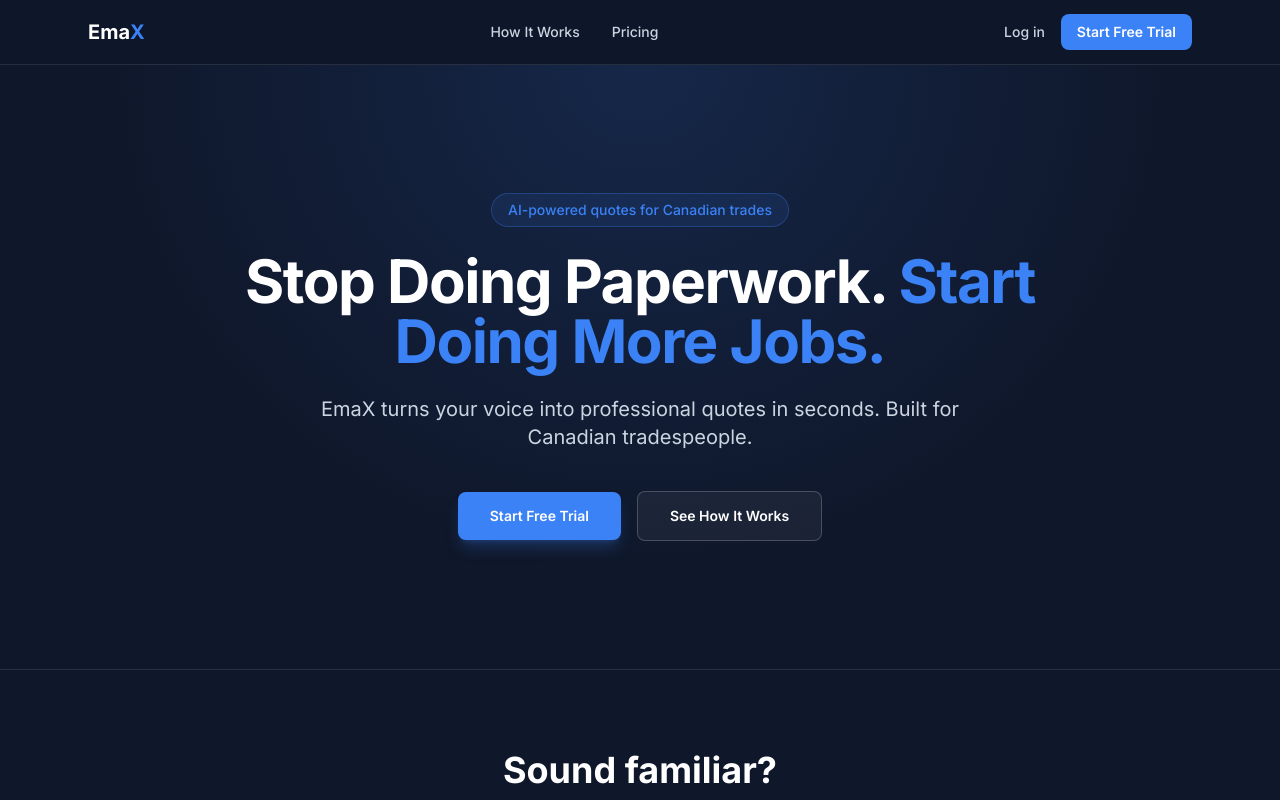
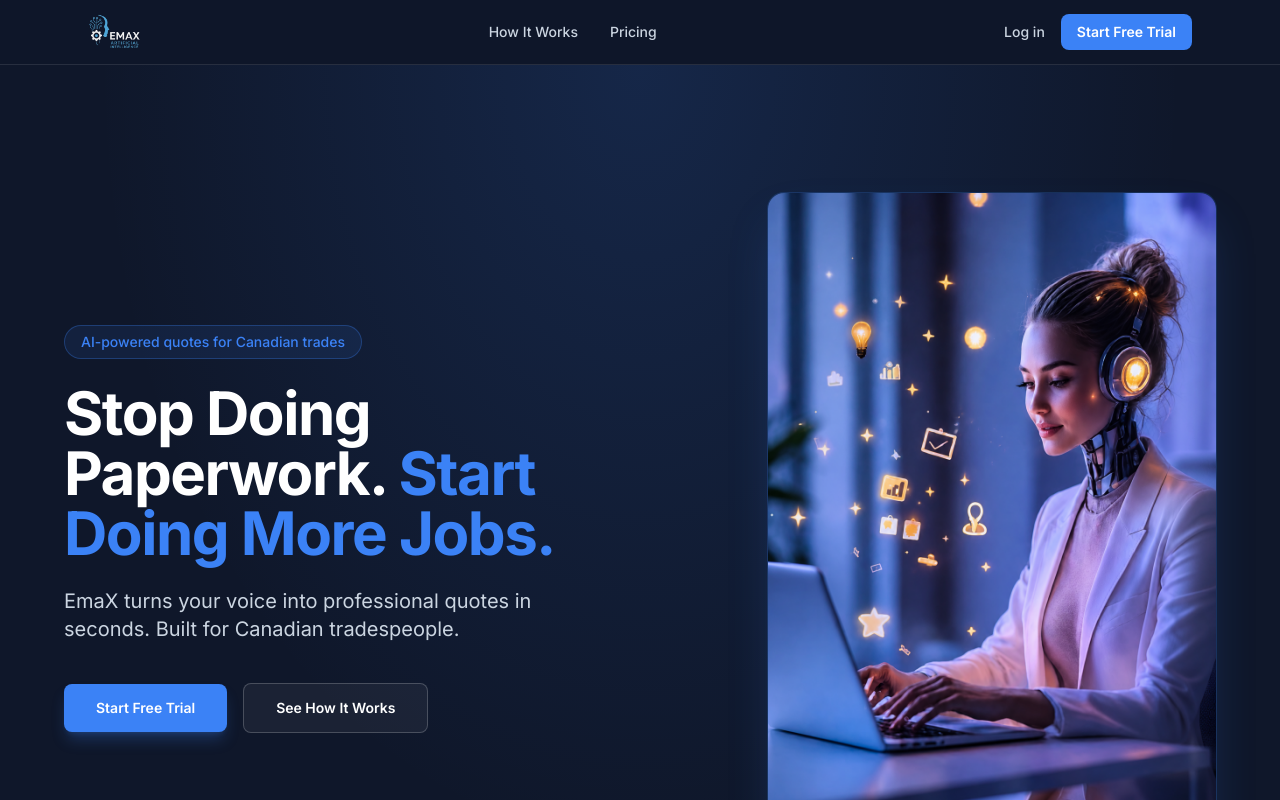
Before and after one commit to Nader-gh84/Emmax, a Next.js app: page / in a window 1280 px wide. Shown: the top 800 px of the page. Built offline with nearby package versions, Linux system fonts and the light colour scheme.

Commit message:
Add logo and hero images, streamline dashboard home
Replace text logos with image assets in the header and sidebar, add the AI assistant to the landing hero, and remove the dashboard greeting for a cleaner home view.

```diff
--- a/src/app/dashboard/page.tsx
+++ b/src/app/dashboard/page.tsx
@@ -1,7 +1,5 @@
 import Link from "next/link";
 import { IconMicrophone } from "@/components/dashboard/icons";
-import { createClient } from "@/lib/supabase/server";
-import { getFirstName } from "@/lib/user";
 
 const stats = [
   { label: "Quotes This Month", value: "0" },
@@ -10,27 +8,10 @@
   { label: "Revenue", value: "$0" },
 ];
 
-export default async function DashboardPage() {
-  const supabase = createClient();
-  const {
-    data: { user },
-  } = await supabase.auth.getUser();
-
-  const firstName = user ? getFirstName(user) : "there";
-
+export default function DashboardPage() {
   return (
     <main className="min-w-0 p-4 sm:p-6 lg:p-8">
-      {/* Header */}
-      <div className="flex flex-col gap-6 sm:flex-row sm:items-center sm:justify-between">
-        <div>
-          <h1 className="text-2xl font-bold text-white sm:text-3xl">
-            Good morning, {firstName}
-          </h1>
-          <p className="mt-1 text-sm text-slate-400">
-            Here&apos;s what&apos;s happening with your quotes today.
-          </p>
-        </div>
-
+      <div className="flex flex-col gap-6 sm:flex-row sm:items-center sm:justify-end">
         <Link
           href="/dashboard/new-quote"
           className="inline-flex items-center justify-center gap-2 rounded-xl bg-accent px-6 py-3.5 text-sm font-semibold text-white shadow-lg shadow-accent/25 transition hover:bg-blue-600"
--- a/src/app/page.tsx
+++ b/src/app/page.tsx
@@ -1,3 +1,4 @@
+import Image from "next/image";
 import Link from "next/link";
 import { Header } from "@/components/layout/header";
 import { Footer } from "@/components/layout/footer";
@@ -67,7 +68,9 @@
         {/* Hero */}
         <section className="relative overflow-hidden px-6 py-24 sm:py-32">
           <div className="pointer-events-none absolute inset-0 bg-[radial-gradient(ellipse_at_top,_rgba(59,130,246,0.15)_0%,_transparent_60%)]" />
-          <div className="relative mx-auto max-w-4xl text-center">
+          <div className="relative mx-auto max-w-6xl">
+            <div className="flex flex-col gap-10 lg:grid lg:grid-cols-2 lg:items-center lg:gap-12">
+              <div className="order-2 text-center lg:order-1 lg:text-left">
                 <p className="mb-6 inline-block rounded-full border border-accent/30 bg-accent/10 px-4 py-1.5 text-sm font-medium text-accent">
                   AI-powered quotes for Canadian trades
                 </p>
@@ -75,11 +78,11 @@
                   Stop Doing Paperwork.{" "}
                   <span className="text-accent">Start Doing More Jobs.</span>
                 </h1>
-            <p className="mx-auto mt-6 max-w-2xl text-lg text-slate-300 sm:text-xl">
+                <p className="mx-auto mt-6 max-w-2xl text-lg text-slate-300 sm:text-xl lg:mx-0">
                   EmaX turns your voice into professional quotes in seconds. Built
                   for Canadian tradespeople.
                 </p>
-            <div className="mt-10 flex flex-col items-center justify-center gap-4 sm:flex-row">
+                <div className="mt-10 flex flex-col items-center justify-center gap-4 sm:flex-row lg:justify-start">
                   <Link
                     href="/signup"
                     className="w-full rounded-lg bg-accent px-8 py-3.5 text-sm font-semibold text-white shadow-lg shadow-accent/25 transition hover:bg-blue-600 sm:w-auto"
@@ -92,6 +95,19 @@
                   >
                     See How It Works
                   </Link>
+                </div>
+              </div>
+
+              <div className="order-1 flex justify-center lg:order-2 lg:justify-end">
+                <Image
+                  src="/images/hero-assistant.png"
+                  alt="Ema, your AI quote assistant"
+                  width={520}
+                  height={520}
+                  priority
+                  className="h-auto w-full max-w-xs rounded-2xl shadow-2xl shadow-accent/25 ring-1 ring-accent/20 sm:max-w-sm lg:max-w-md"
+                />
+              </div>
             </div>
           </div>
         </section>
--- a/src/components/dashboard/sidebar.tsx
+++ b/src/components/dashboard/sidebar.tsx
@@ -1,5 +1,6 @@
 "use client";
 
+import Image from "next/image";
 import Link from "next/link";
 import { usePathname } from "next/navigation";
 import { SignOutButton } from "@/components/auth/sign-out-button";
@@ -15,8 +16,15 @@
   return (
     <aside className="hidden w-64 shrink-0 flex-col border-r border-white/10 bg-navy md:flex">
       <div className="flex h-16 items-center border-b border-white/10 px-6">
-        <Link href="/" className="text-xl font-bold text-white">
-          Ema<span className="text-accent">X</span>
+        <Link href="/" className="shrink-0">
+          <Image
+            src="/images/logo.png"
+            alt="EmaX"
+            width={120}
+            height={36}
+            className="h-9 w-auto"
+            priority
+          />
         </Link>
       </div>
 
--- a/src/components/layout/header.tsx
+++ b/src/components/layout/header.tsx
@@ -1,11 +1,19 @@
+import Image from "next/image";
 import Link from "next/link";
 
 export function Header() {
   return (
     <header className="sticky top-0 z-50 border-b border-white/10 bg-navy/95 backdrop-blur-sm">
       <div className="mx-auto flex h-16 max-w-6xl items-center justify-between px-6">
-        <Link href="/" className="text-xl font-bold text-white">
-          Ema<span className="text-accent">X</span>
+        <Link href="/" className="shrink-0">
+          <Image
+            src="/images/logo.png"
+            alt="EmaX"
+            width={120}
+            height={36}
+            className="h-9 w-auto"
+            priority
+          />
         </Link>
         <nav className="hidden items-center gap-8 sm:flex">
           <Link
```
Also changed, not shown: public/images/hero-assistant.png (added), public/images/logo.png (added). Lines whose indentation alone changed are shown as unchanged.
